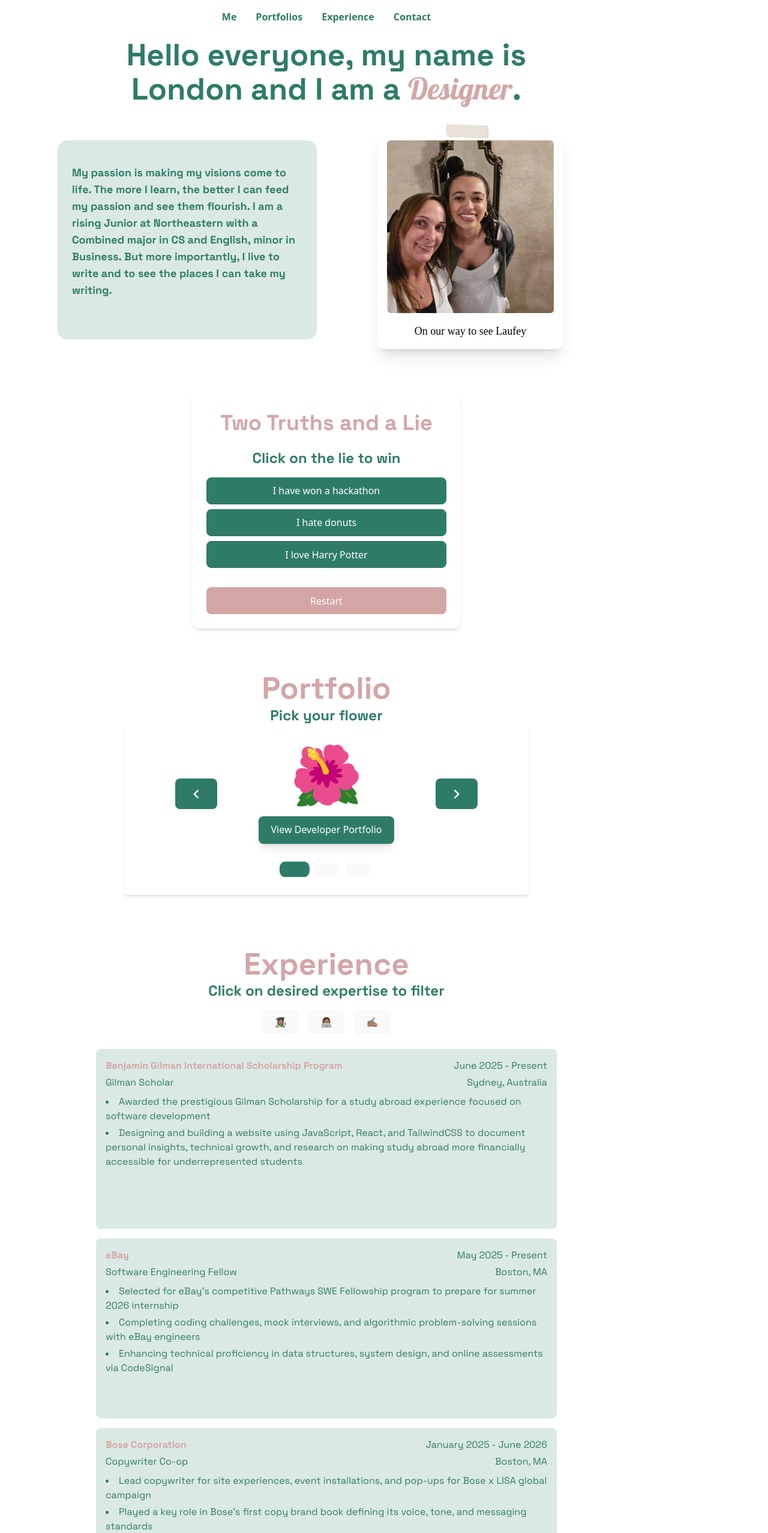
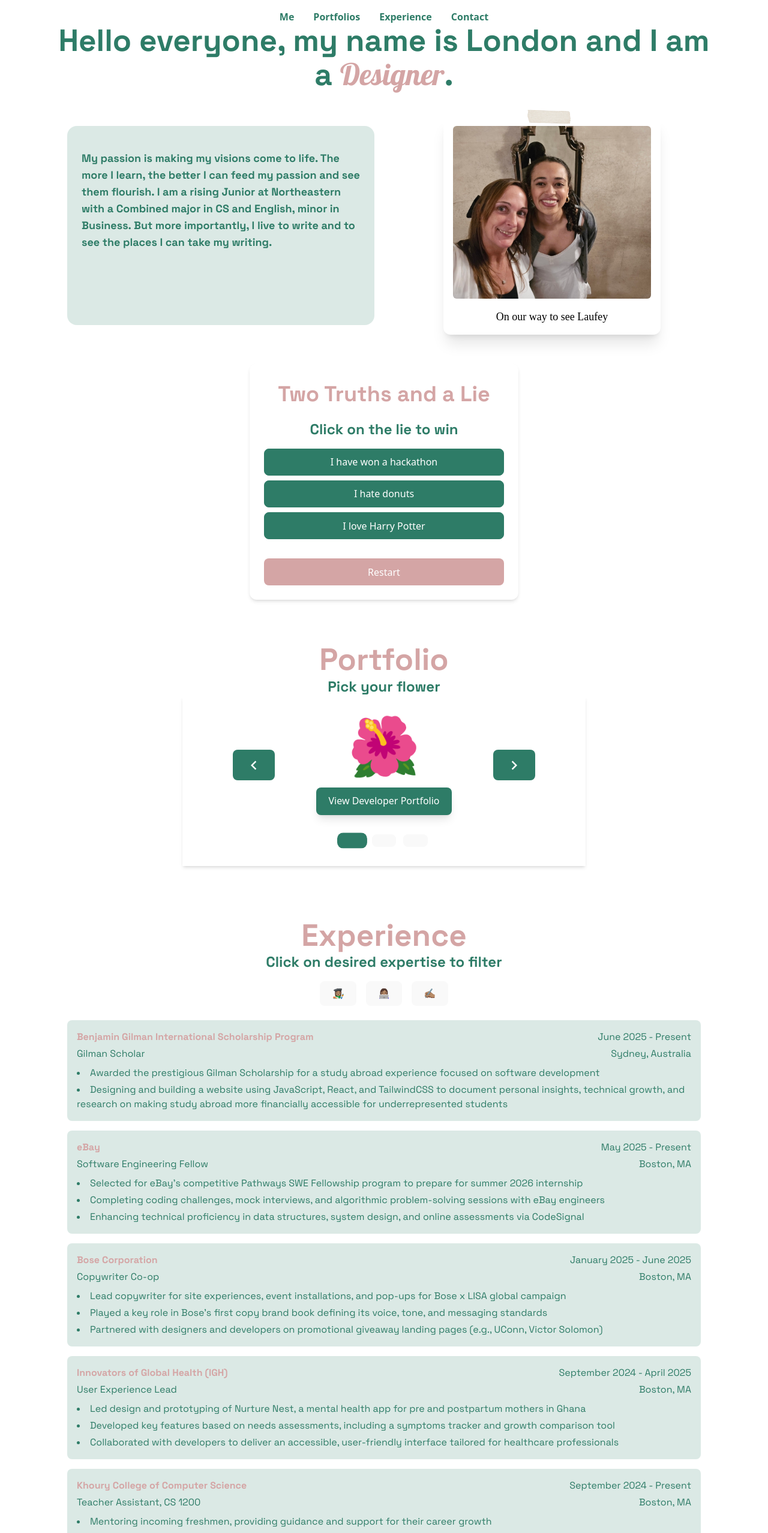
Before and after one commit to londonjones4189/My-personal-website, a React (Vite) app in the folder my-app/: page / in a window 1280 px wide. Shown: the top 2556 px of the page at 60% size. Built offline with nearby package versions, Linux system fonts and the light colour scheme.

Commit message:
Fixed centering
fixed centering of page

```diff
--- a/my-app/src/AboutMe.jsx
+++ b/my-app/src/AboutMe.jsx
@@ -30,12 +30,9 @@ function AboutMe() {
   }, []);
 
   return (
-
-    //there is too much padding betwene this section and the header how do I delete that
-    <div className="max-w-5xl mx-auto px-4 md:px-8 lg:px-12 py-6">
-
+      <div className="mx-auto"> {/* Remove all padding, let parent control it */}
         {/* SECTION 1: Full width on top */}
-      <div className="max-w-3xl mx-auto text-center">
+        <div className="mx-auto text-center"> {/* Remove max-w-3xl */}
           <h1 className="text-[36px] font-bold font-space-grotesk text-[#2E7C67]">
             Hello everyone, my name is London and I am a{' '}
             <span className="text-[50px] font-lobster text-[#D4A5A5]">
@@ -48,7 +45,6 @@ function AboutMe() {
 
         {/* Container for Section 2 and Section 3 side by side */}
         <div className="flex flex-col md:flex-row justify-between items-stretch mt-10 gap-4">
-
           {/* SECTION 2: My Passion (Left) */}
           <div className="w-full md:w-1/2 p-4 text-left flex">
             <div className="p-6 bg-[#2E7C67]/17 rounded-2xl overflow-hidden flex flex-col justify-between w-full">
@@ -71,7 +67,6 @@ function AboutMe() {
               alt="Tape"
               className="absolute top-[-20px] left-1/2 transform -translate-x-1/2 w-24 z-10"
             />
-
             {/* Polaroid Card */}
             <div className="bg-white shadow-xl rounded-xl p-4 flex flex-col items-center relative z-0 h-full">
               <img
@@ -85,7 +80,6 @@ function AboutMe() {
             </div>
           </div>
           {/* End of Section 3 */}
-
         </div>
       </div>
     );
--- a/my-app/src/App.jsx
+++ b/my-app/src/App.jsx
@@ -10,11 +10,12 @@ import Written from './Portfolio/Written';
 import Design from './Portfolio/Design';
 import DeveloperDetail from './Portfolio/Temps/DeveloperDetail';
 
+
 function Home() {
   return (
-    <div className="min-h-screen bg-white text-black flex flex-col scroll-smooth">
+    <div className="min-h-screen bg-white text-black">
       <Header />
-      <main className="flex-1 px-8 mt-0">
+      <main className="px-8 lg:px-16 xl:px-24 mt-0 mx-auto w-full"> {/* Remove max-width, add more responsive padding */}
         <section id="AboutMe">
           <AboutMe />
         </section>
--- a/my-app/src/ResumeFilter.jsx
+++ b/my-app/src/ResumeFilter.jsx
@@ -41,13 +41,12 @@ function ResumeFilter() {
         </div>
       </div>
 
-      <div className="resume-filter__results flex flex-col gap-4 max-w-3xl mx-auto w-full">
+      <div className="resume-filter__results flex flex-col gap-4 mx-auto w-full">
   {filteredExperiences.map((exp, index) => (
     <div
       key={index}
-      className="resume-item bg-[#2E7C67]/[0.17] p-4 rounded-lg font-space-grotesk text-[#2E7C67] min-h-[300px] flex flex-col justify-between w-full"
+      className="resume-item bg-[#2E7C67]/[0.17] p-4 rounded-lg font-space-grotesk text-[#2E7C67] w-full"
     >
-      <div>
       <div className="flex justify-between items-start mb-1">
         <h3 className="text-[#D4A5A5] font-bold">{exp.company}</h3>
         <p>{exp.startDate} - {exp.endDate}</p>
@@ -62,9 +61,9 @@ function ResumeFilter() {
         ))}
       </ul>
     </div>
-    </div>
   ))}
 </div>
+
     </div>
   );
 }
--- a/my-app/src/experiences.jsx
+++ b/my-app/src/experiences.jsx
@@ -31,7 +31,7 @@ export const experiences = [
     title: "Copywriter Co-op",
     location: "Boston, MA",
     startDate: "January 2025",
-    endDate: "June 2026",
+    endDate: "June 2025",
     tags: ["Book"],
     bullets: [
       "Lead copywriter for site experiences, event installations, and pop-ups for Bose x LISA global campaign",
```
Lines whose indentation alone changed are shown as unchanged.
